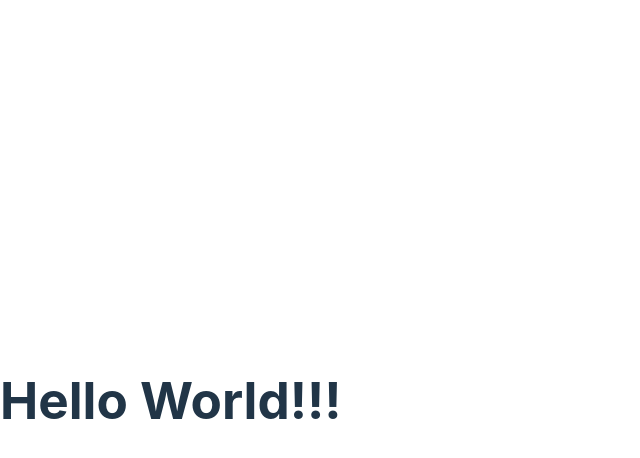
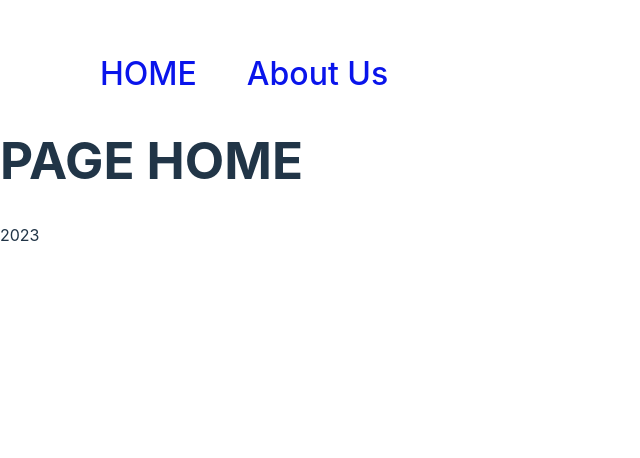
Before and after one commit to Aleksander0889/react, a React (Vite) app in the folder react-ts/: page / in a window 1280 px wide. Shown: the top 458 px of the page, without its empty margins (0-640 px from the left). Built offline with nearby package versions, Linux system fonts and the light colour scheme.

Commit message:
add root

```diff
--- a/react-ts/src/App.tsx
+++ b/react-ts/src/App.tsx
@@ -1,12 +1,17 @@
-import { HashRouter, Route, Routes } from 'react-router-dom';
+import { HashRouter, Routes, Route } from 'react-router-dom';
+import About from './pages/About Us';
+import Layout from './components/Layot';
 import Home from './pages/Home';
 import NotFound from './pages/NotFound';
 
 export function App() {
   return (
     <Routes>
-      <Route path="/" element={<Home />} />
-      <Route path="*" element={<NotFound />} />
+      <Route path="/" element={<Layout />}>
+        <Route index element={<Home />} />
+        <Route path="about" element={<About />} />
+        <Route path="*" element={<NotFound />} />
+      </Route>
     </Routes>
   );
 }
--- /dev/null
+++ b/react-ts/src/components/Layot.tsx
@@ -0,0 +1,20 @@
+import { Link, Outlet } from 'react-router-dom';
+
+function Layout() {
+  return (
+    <>
+      <header className="header">
+        <Link to="/" className="link_text">
+          HOME
+        </Link>
+        <Link to="about" className="link_text">
+          About Us
+        </Link>
+      </header>
+      <Outlet />
+      <footer>2023</footer>
+    </>
+  );
+}
+
+export default Layout;
--- a/react-ts/src/index.css
+++ b/react-ts/src/index.css
@@ -28,7 +28,7 @@ body {
   display: flex;
   place-items: center;
   min-width: 320px;
-  min-height: 100vh;
+
 }
 
 h1 {
@@ -55,6 +55,17 @@ button:focus-visible {
   outline: 4px auto -webkit-focus-ring-color;
 }
 
+header {
+  margin-top: 50px;
+  margin-left: 100px;
+}
+
+.link_text {
+  font-size: 32px;
+  color: #0914eb;
+  padding-right: 50px;
+}
+
 @media (prefers-color-scheme: light) {
   :root {
     color: #213547;
--- /dev/null
+++ b/react-ts/src/pages/About Us.tsx
@@ -0,0 +1,5 @@
+function About() {
+  return <h1>PAGE ABOUT US</h1>;
+}
+
+export default About;
--- a/react-ts/src/pages/Home.tsx
+++ b/react-ts/src/pages/Home.tsx
@@ -1,5 +1,5 @@
 function Home() {
-  return <h1>Hello World!!!</h1>;
+  return <h1>PAGE HOME</h1>;
 }
 
 export default Home;
```
Also changed, not shown: react-ts/package.json (+5 -2 lines), 1 other file (tests, documents, lock files or other folders).
